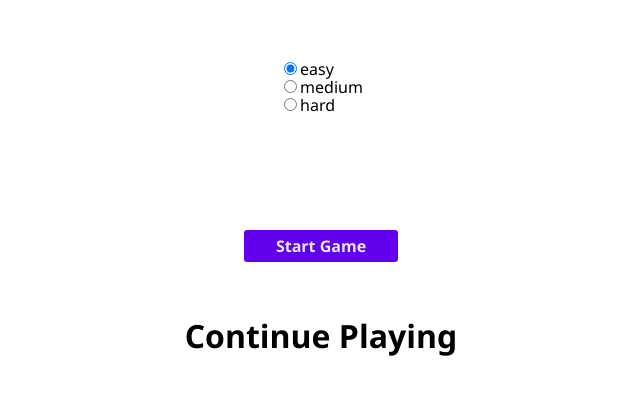
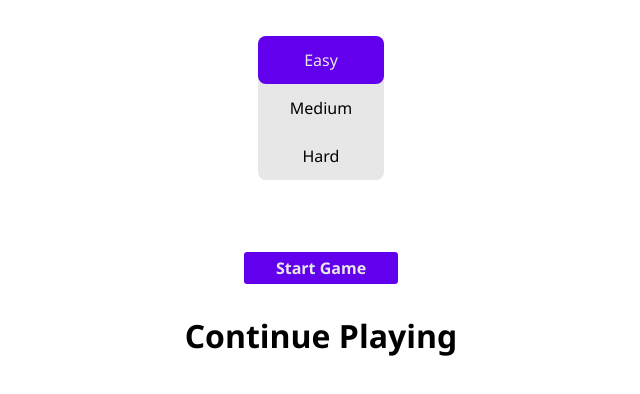
Before and after one commit to vandemaelefelix/react-sudoku-app, a React (Create React App) app: page / in a window 1280 px wide. Shown: the top 394 px of the page, without its empty margins (319-959 px from the left). Built offline with nearby package versions, Linux system fonts and the light colour scheme.

Commit message:
Created dropdown component

```diff
--- a/src/components/Dropdown.tsx
+++ b/src/components/Dropdown.tsx
@@ -13,8 +13,8 @@ export default function Dropdown({ onChange }: Props) {
     };
 
     return (
-        <ul>
-            <li>
+        <ul className="dropdown">
+            <li className="dropdownItem">
                 <input
                     title="difficulty"
                     type="radio"
@@ -23,8 +23,12 @@ export default function Dropdown({ onChange }: Props) {
                     value="easy"
                     checked={difficulty === 'easy'}
                     onChange={handleRadioButtons}
+                    className="dropdownItemInput"
+                    hidden
                 />
-                <label htmlFor="easy">easy</label>
+                <label className="dropdownItemLabel" htmlFor="easy">
+                    easy
+                </label>
             </li>
             <li>
                 <input
@@ -35,8 +39,12 @@ export default function Dropdown({ onChange }: Props) {
                     value="medium"
                     checked={difficulty === 'medium'}
                     onChange={handleRadioButtons}
+                    className="dropdownItemInput"
+                    hidden
                 />
-                <label htmlFor="medium">medium</label>
+                <label className="dropdownItemLabel" htmlFor="medium">
+                    medium
+                </label>
             </li>
             <li>
                 <input
@@ -47,8 +55,12 @@ export default function Dropdown({ onChange }: Props) {
                     value="hard"
                     checked={difficulty === 'hard'}
                     onChange={handleRadioButtons}
+                    className="dropdownItemInput"
+                    hidden
                 />
-                <label htmlFor="hard">hard</label>
+                <label className="dropdownItemLabel" htmlFor="hard">
+                    hard
+                </label>
             </li>
         </ul>
     );
--- /dev/null
+++ b/src/styles/components/_dropdown.scss
@@ -0,0 +1,23 @@
+.dropdown {
+    background-color: var(--cell-normal);
+    border-radius: 0.5rem;
+}
+
+.dropdownItem {
+}
+
+.dropdownItemInput {
+}
+
+.dropdownItemLabel {
+    display: block;
+    padding: 1rem 2rem;
+    border-radius: 0.5rem;
+    text-align: center;
+    text-transform: capitalize;
+}
+
+.dropdownItemInput:checked + .dropdownItemLabel {
+    background-color: var(--cell-selected);
+    color: var(--cell-normal);
+}
--- a/src/styles/main.scss
+++ b/src/styles/main.scss
@@ -7,6 +7,7 @@
 @import 'components/sudoku';
 @import 'components/keyboard';
 @import 'components/timer';
+@import 'components/dropdown';
 
 @import 'pages/home';
 @import 'pages/game';
```
